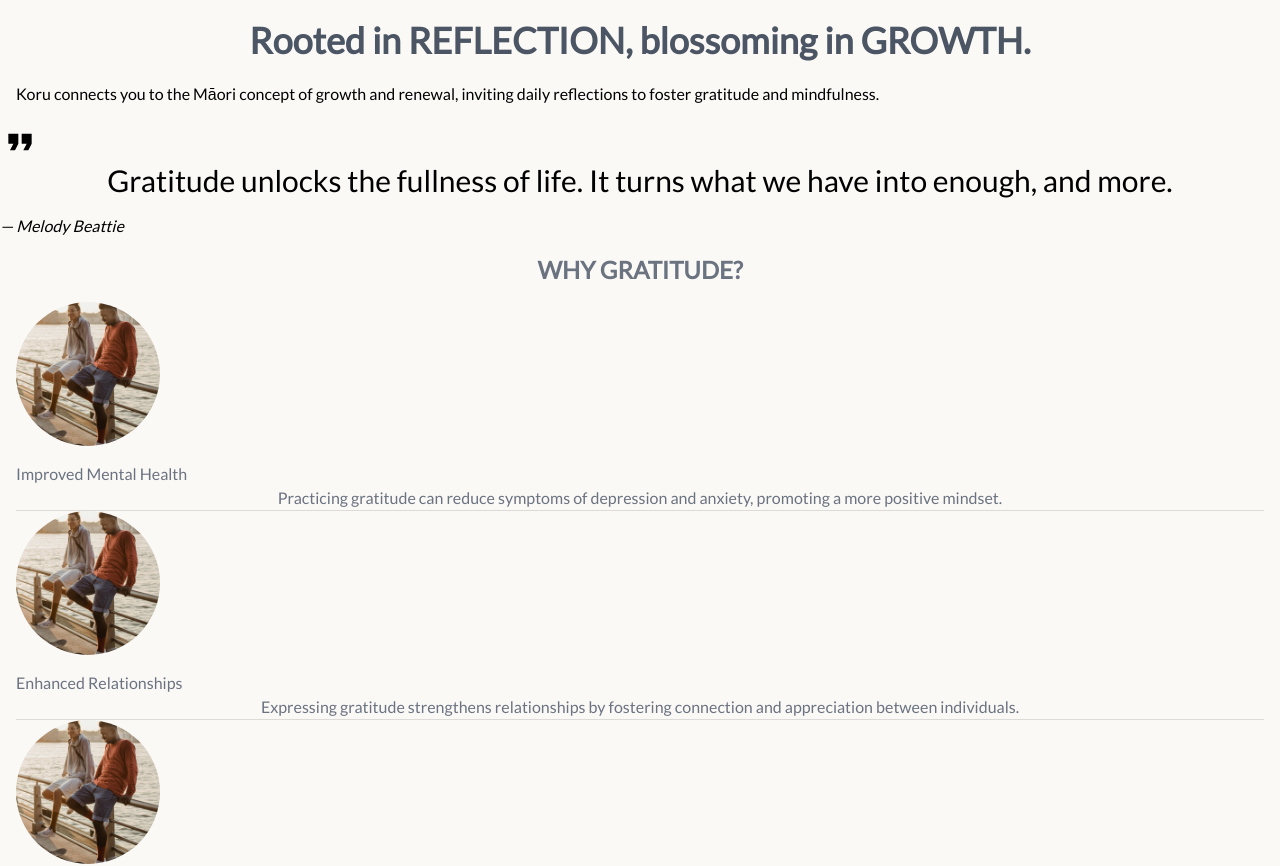
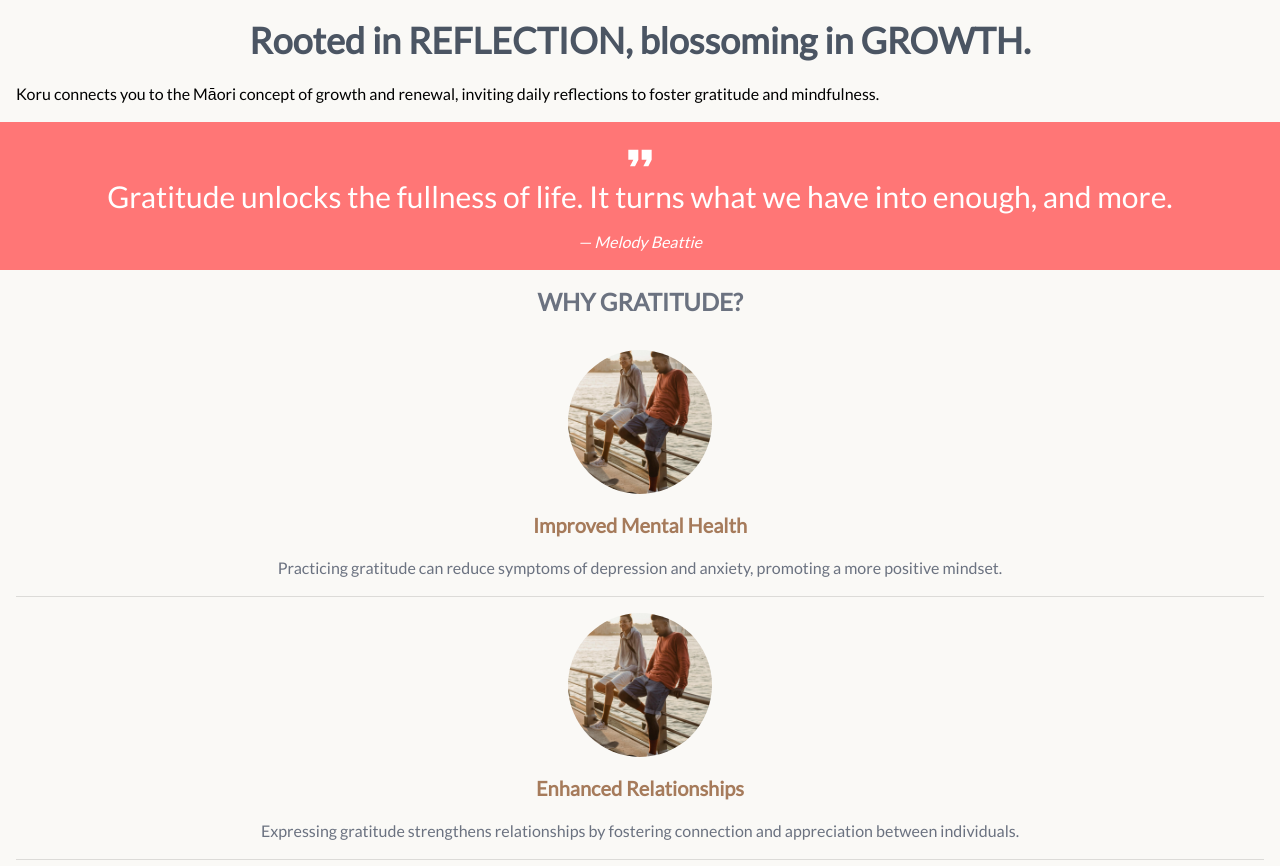
Before and after one commit to lilymtle/koru, a Next.js app: page / in a window 1280 px wide. Shown: the part 800-1666 px from the top of the page. Built offline with nearby package versions, Linux system fonts and the light colour scheme.

Commit message:
add quote and card styling

```diff
--- a/src/styles/globals.css
+++ b/src/styles/globals.css
@@ -56,6 +56,33 @@ body {
 }
 
 /* main section */
-.main-benefits {
-    background-color: #E76161;
+.main__quote {
+    background-color: #FF7676;
+    color: #FFFFFF;
+    display: flex;
+    flex-direction: column;
+    align-items: center;
+    padding: 1rem;
 }
+
+.main__card-item {
+    display: flex;
+    flex-direction: column;
+    align-items: center;
+    flex-grow: 1;
+    background-color: transparent;
+    padding: 1rem;
+    margin-bottom: 0;
+
+    &:hover {
+        background-color: #EEEEEE;
+        transition: 0.5s ease-in-out;
+    }
+}
+
+.card__title {
+    color: #A67B5B;
+    font-size: 1.25rem;
+    font-weight: bold;
+    margin-bottom: 1rem;
+}
```
